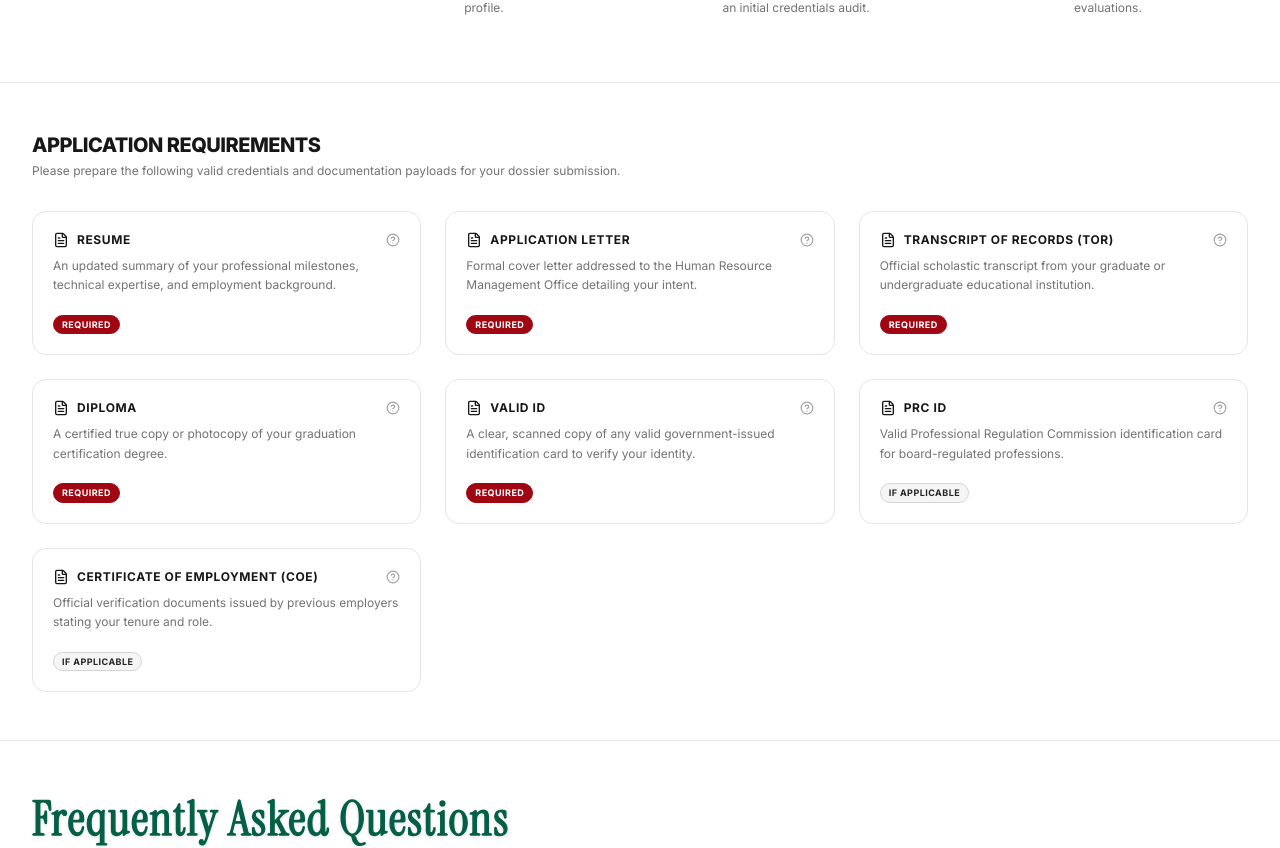
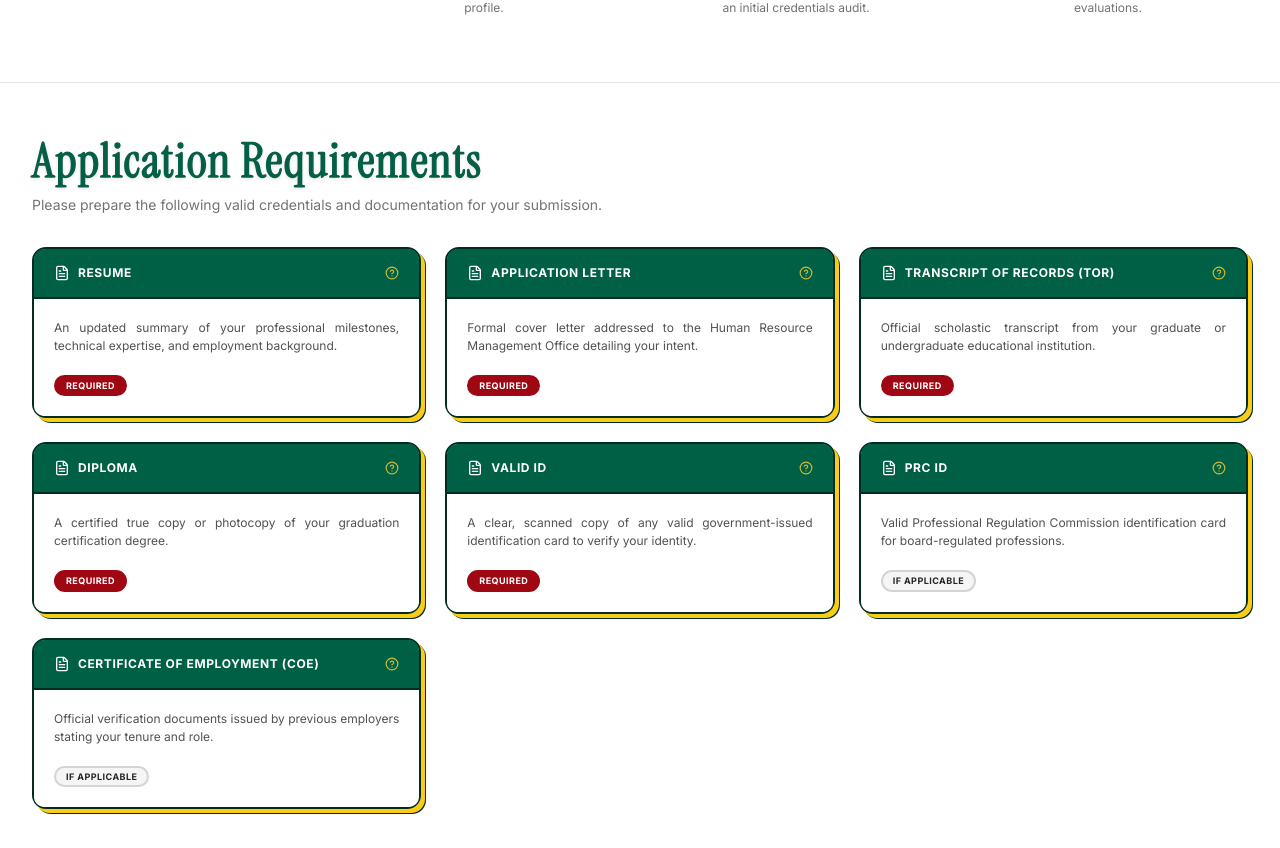
Before and after one commit to angelop-1602/spup-sims, a Next.js app: page /careers in a window 1280 px wide. Shown: the part 1333-2181 px from the top of the page. Built offline with nearby package versions, Linux system fonts and the light colour scheme; no server answers; what @azure/msal-react would draw is missing.

Commit message:
style: redesign requirements card

```diff
--- a/components/hrm/careers/ApplicationProcess.tsx
+++ b/components/hrm/careers/ApplicationProcess.tsx
@@ -2,6 +2,19 @@
 
 import React from 'react';
 import { Search, FileText, User, UserCheck, HelpCircle } from 'lucide-react';
+import { Instrument_Serif, Inter } from 'next/font/google';
+
+const instrumentSerif = Instrument_Serif({
+  subsets: ['latin'],
+  weight: ['400'],
+  style: ['normal', 'italic'],
+});
+
+const inter = Inter({
+  subsets: ['latin'],
+  weight: ['400', '500'],
+});
+
 
 // Temporary data for application requirements
 const applicationRequirements = [
@@ -120,48 +133,53 @@ export default function ProcessTimeline() {
       <div className="max-w-7xl mx-auto px-4 sm:px-6 lg:px-8">
         {/* Requirements Title Block */}
         <div className="mb-8 text-left">
-          <h2 className="text-xl font-extrabold text-neutral-900 tracking-tight uppercase">
+          <h2 className={`${instrumentSerif.className} text-xl sm:text-4xl lg:text-5xl font-normal text-emerald-800 tracking-wide leading-tight lg:whitespace-nowrap [-webkit-text-stroke:1.5px_#065f46] [text-shadow:0_2px_4px_rgba(0,0,0,0.15)]`}>
             Application Requirements
           </h2>
-          <p className="text-xs text-neutral-500 mt-1">
-            Please prepare the following valid credentials and documentation payloads for your dossier submission.
+          <p className={`${inter.className} text-sm text-neutral-500 mt-1`}>
+            Please prepare the following valid credentials and documentation for your submission.
           </p>
         </div>
 
         {/* Requirements Cards Grid */}
         <div className="grid grid-cols-1 sm:grid-cols-2 md:grid-cols-3 gap-6">
         {applicationRequirements.map((req, index) => (
-            <div key={index} className="p-5 bg-white border border-neutral-200 rounded-xl flex flex-col justify-between group relative">
-              <div>
-                <div className="flex items-center justify-between gap-2">
-                  <div className="flex items-center gap-2 text-xs font-bold text-neutral-900 uppercase tracking-wider">
-                    <FileText className="w-4 h-4 text-neutral-900 shrink-0" />
+          <div
+            key={index}
+            className="bg-white border-2 border-emerald-950 rounded-xl flex flex-col justify-between group relative overflow-visible [box-shadow:4px_4px_0px_0px_#facc15,5px_5px_0px_0px_#022c22]"
+          >
+            <div className="bg-emerald-800 px-5 py-4 border-b-2 border-emerald-950 rounded-t-[10px] flex items-center justify-between gap-2">
+              <div className="flex items-center gap-2 text-xs font-bold text-white uppercase tracking-wider">
+                <FileText className="w-4 h-4 text-white shrink-0" />
                 <span>{req.title}</span>
               </div>
 
               {/* Tooltip Target Icon */}
               <div className="relative flex items-center justify-center">
-                    <button type="button" className="text-neutral-400 hover:text-neutral-600 transition-colors cursor-help">
+                <button type="button" className="text-amber-300/80 hover:text-white transition-colors cursor-help">
                   <HelpCircle className="w-3.5 h-3.5" />
                 </button>
 
-                    {/* Hover Tooltip Popup */}
-                    <div className="absolute bottom-full mb-2 left-1/2 -translate-x-1/2 w-48 p-2.5 bg-neutral-900 text-white text-[10px] rounded-lg shadow-md opacity-0 pointer-events-none group-hover:opacity-100 transition-opacity duration-200 z-30 text-center leading-normal font-normal">
+                {/* Hover Tooltip Popup*/}
+                <div className="absolute bottom-full mb-2 left-1/2 -translate-x-1/2 w-48 p-2.5 bg-neutral-900 text-white text-[10px] rounded-lg shadow-md opacity-0 pointer-events-none group-hover:opacity-100 transition-opacity duration-200 z-50 text-center leading-normal font-normal normal-case tracking-normal">
                   {req.tooltip}
                   <div className="absolute top-full left-1/2 -translate-x-1/2 border-4 border-transparent border-t-neutral-900" />
                 </div>
               </div>
             </div>
 
-                <p className="text-xs text-neutral-500 mt-2 leading-relaxed font-normal">
+            {/* White Content Block */}
+            <div className="p-5 flex-1 flex flex-col justify-between bg-white rounded-b-[10px]">
+              <p className="text-xs text-neutral-600 leading-normal font-normal text-justify">
                 {req.description}
               </p>
-              </div>
 
+              {/* Status Area */}
               <div className="mt-5 flex items-center">
-                <span className={`inline-flex items-center px-2 py-0.5 rounded-full text-[9px] font-bold uppercase tracking-wider border ${req.statusColor}`}>
+                <span className={`inline-flex items-center px-2.5 py-0.5 rounded-full text-[9px] font-bold uppercase tracking-wider border-2 ${req.statusColor}`}>
                   {req.status}
                 </span>
+              </div>
             </div>
           </div>
           ))}
```
Lines whose indentation alone changed are shown as unchanged.
